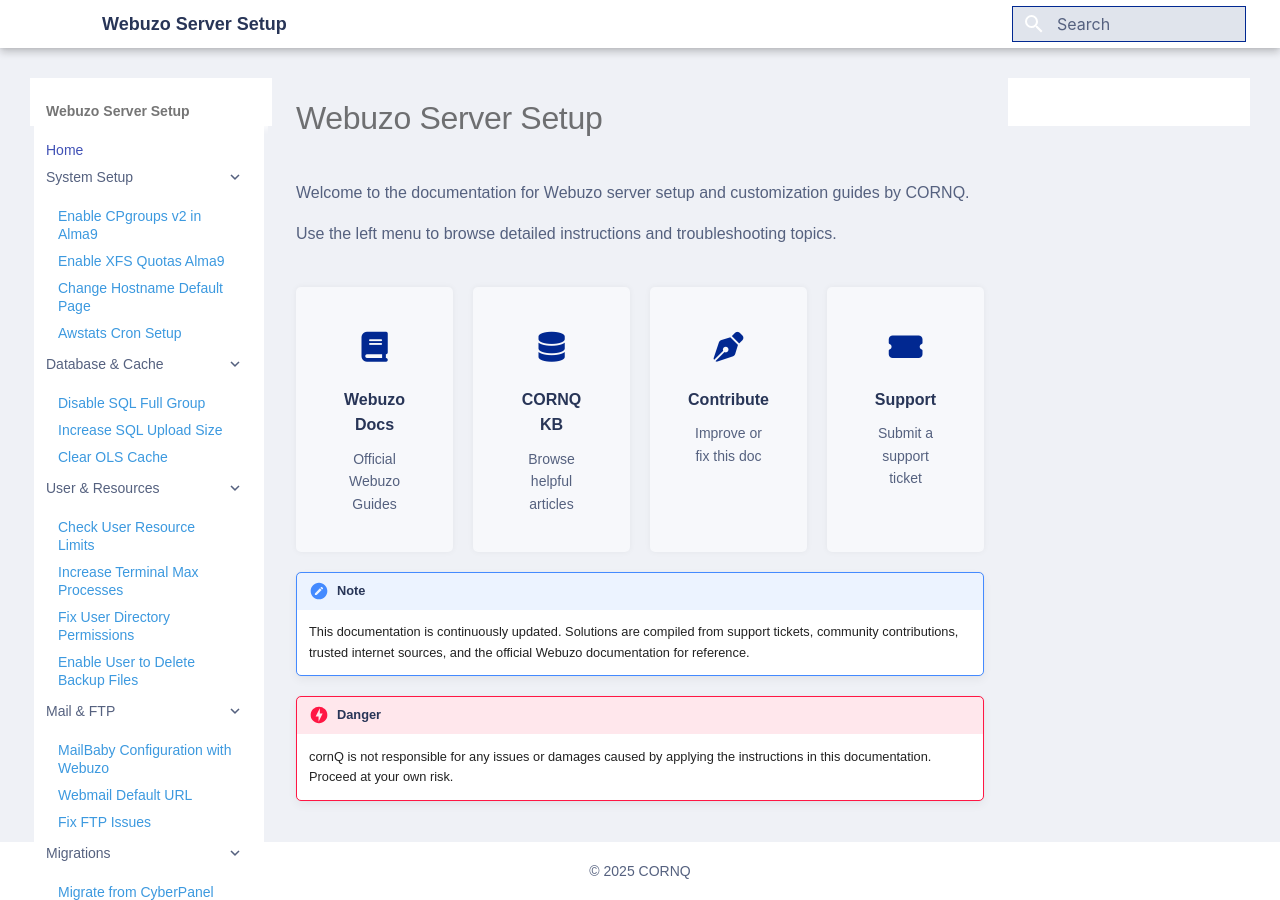
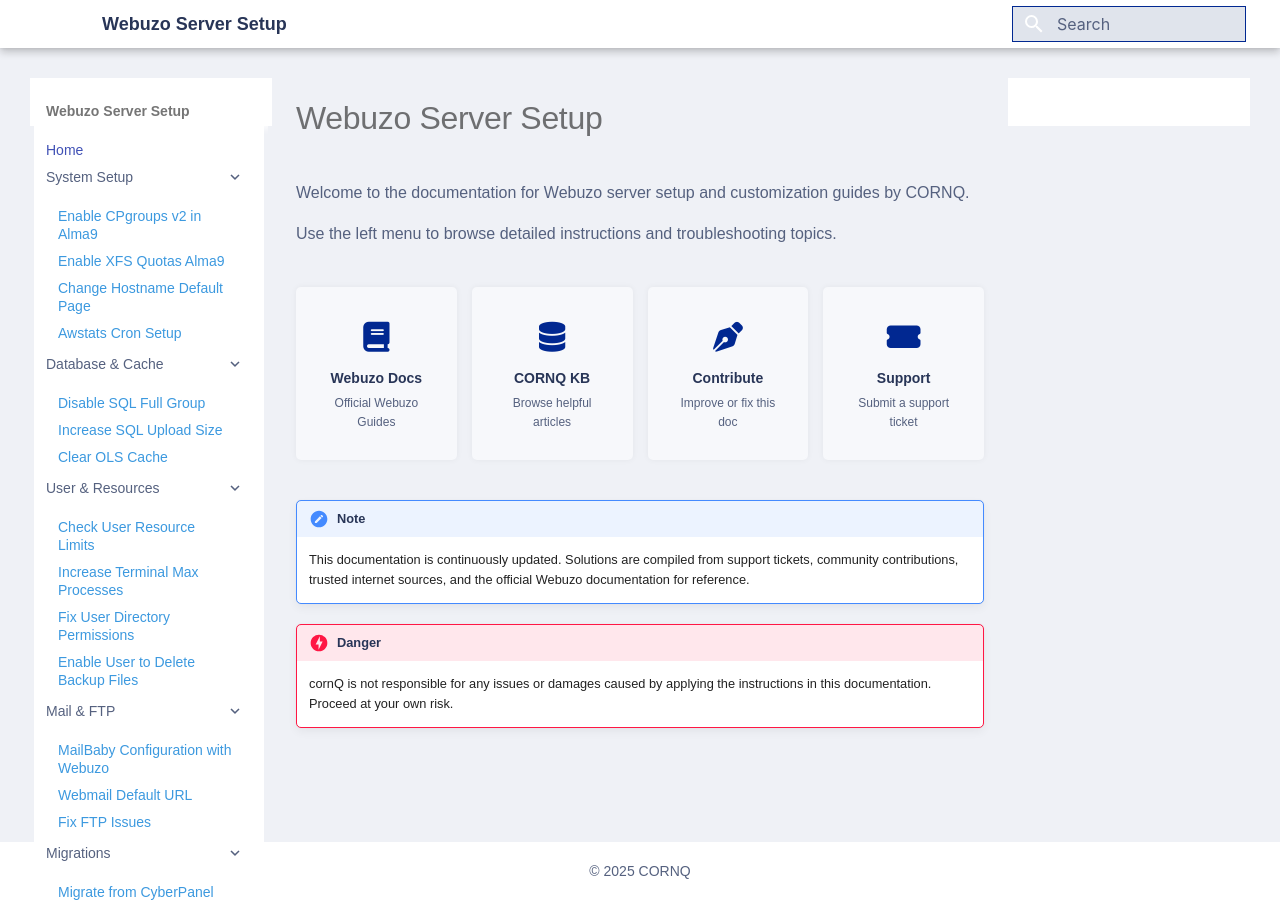
Before and after one commit to cornQ/webuzo-server-setup, an MkDocs documentation site: the page built from docs/index.md, in a window 1280 px wide. Built offline with MkDocs 1.6.1 and Material for MkDocs 9.7.7, drawn with Linux system fonts in a browser that asks for light colours; some web fonts are replaced.

Commit message:
optimize grid

```diff
--- a/docs/css/style.css
+++ b/docs/css/style.css
@@ -109,8 +109,9 @@
 .grid-container {
   display: grid;
   grid-template-columns: repeat(4, 1fr);
-  gap: 20px;
+  gap: 15px;
   margin-top: 40px;
+  margin-bottom: 40px;
 }
 
 @media (max-width: 1024px) {
@@ -130,7 +131,7 @@
   border: 2px solid var(--color-grid-box-bg);
   border-radius: 5px;
   box-shadow: 0 0 6px 0 rgba(0, 0, 0, .05);
-  padding: 35px;
+  padding: 25px 20px;
   text-align: center;
   transition: 0.3s;
   cursor: pointer;
@@ -144,19 +145,19 @@
 .grid-icon {
   font-size: 30px;
   color: var(--color-link-hover);
-  margin-bottom: 15px;
+  margin-bottom: 5px;
 }
 
 .grid-title {
   font-weight: 600;
   color: var(--color-heading);
-  font-size: 16px;
-  margin-bottom: 10px;
+  font-size: 14px;
+  margin-bottom: 5px;
 }
 
 .grid-subtitle {
   color: var(--color-text);
-  font-size: 14px;
+  font-size: 12px;
 }
 
 /* Grid view  end */
```
